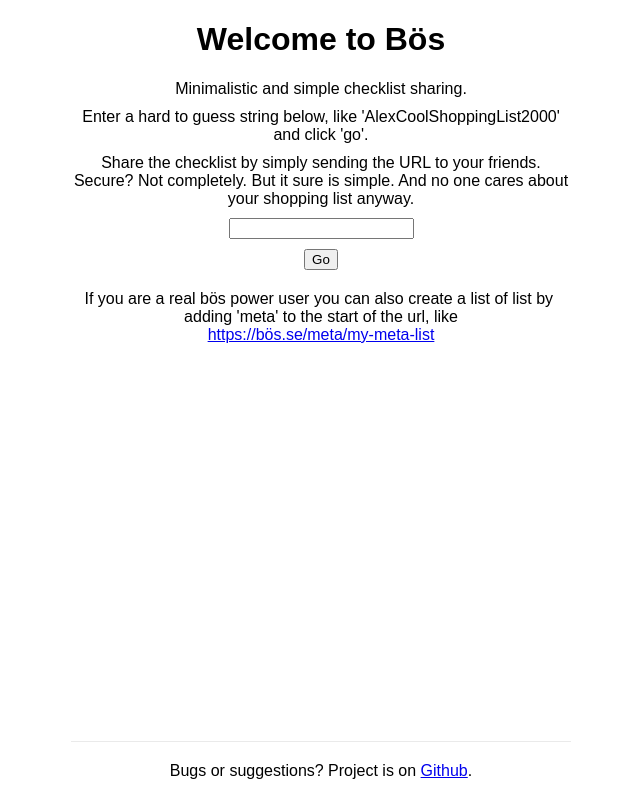
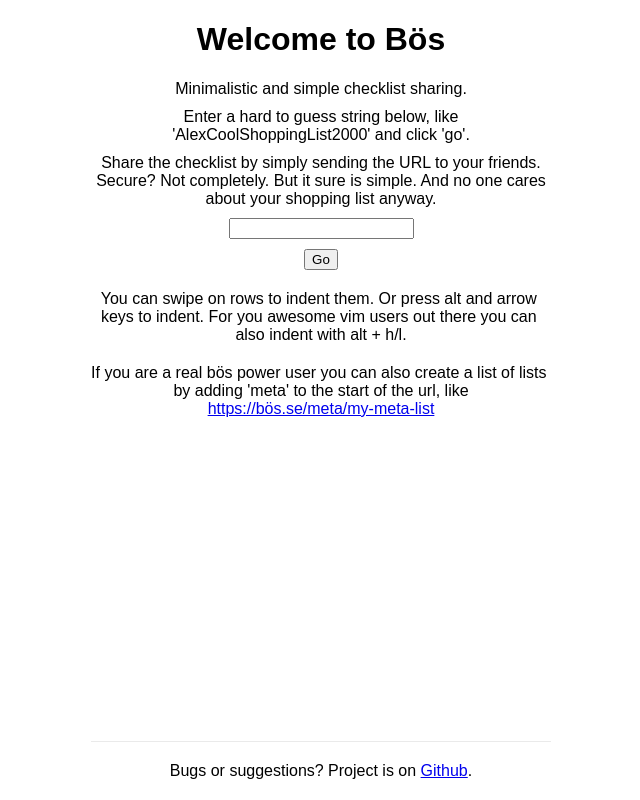
Before and after one commit to pgsandstrom/plox-notes-2, a Next.js app: page / in a window 1280 px wide. Shown: the whole page, without its empty margins (319-959 px from the left). Built offline with nearby package versions, Linux system fonts and the light colour scheme.

Commit message:
Polish landing page

```diff
--- a/pages/index.tsx
+++ b/pages/index.tsx
@@ -22,9 +22,9 @@ export default function Home() {
       <div
         style={{
           display: 'flex',
-          flex: '1 0 auto',
           flexDirection: 'column',
           maxWidth: '500px',
+          padding: '0 20px',
           margin: '0 auto',
         }}
       >
@@ -62,7 +62,12 @@ export default function Home() {
           </button>
 
           <div style={{ marginTop: '20px', display: 'inline', whiteSpace: 'break-spaces' }}>
-            If you are a real bös power user you can also create a list of list by adding
+            You can swipe on rows to indent them. Or press alt and arrow keys to indent. For you
+            awesome vim users out there you can also indent with alt + h/l.
+          </div>
+
+          <div style={{ marginTop: '20px', display: 'inline', whiteSpace: 'break-spaces' }}>
+            If you are a real bös power user you can also create a list of lists by adding
             &apos;meta&apos; to the start of the url, like{'\n'}
             <Link href="/meta/my-meta-list">https://bös.se/meta/my-meta-list</Link>
           </div>
```
